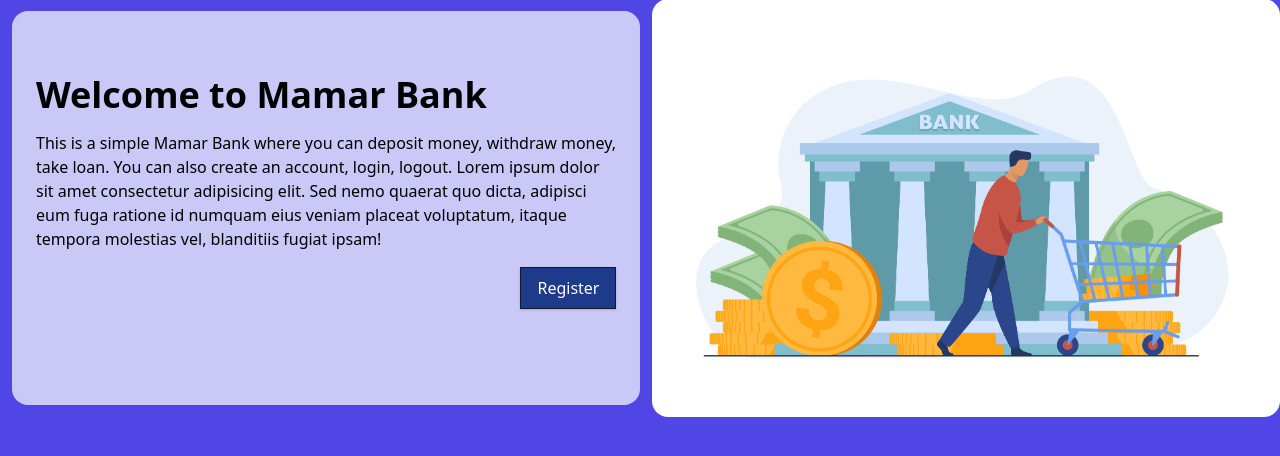
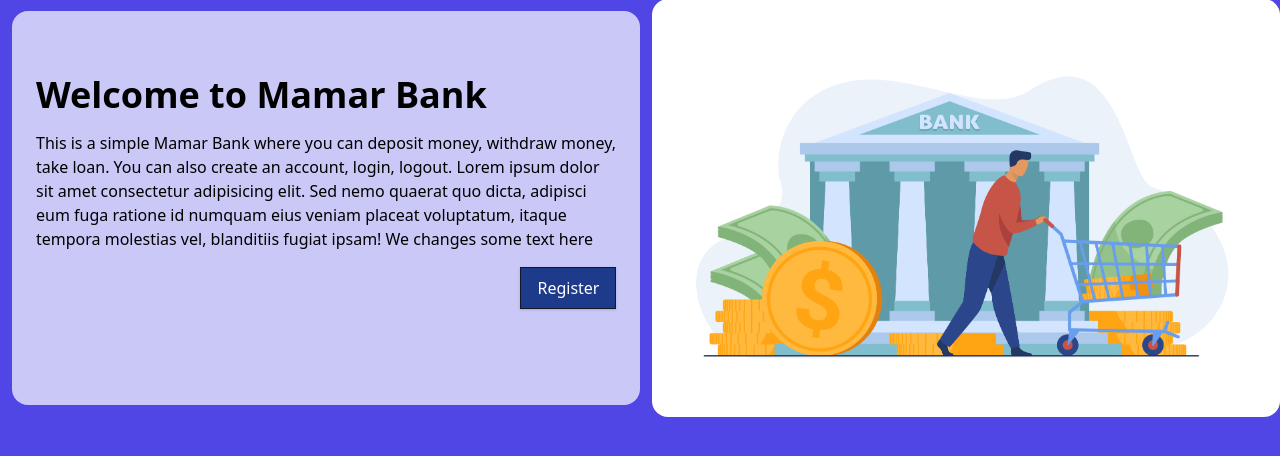
Before and after one commit to romjanxr/django_mamar_bank, a Django app: template core/templates/index.html in a window 1280 px wide. Shown: the part 199-655 px from the top of the page. Run offline with Django 4.2, Linux system fonts and the light colour scheme; the template is opened without the code that fills it, so the values that code supplies are empty; parts of the project's set-up code (start-up, migrations or seed data) failed here and were passed over; some libraries are stand-ins or nearby versions.

Commit message:
extra text added

```diff
--- a/core/templates/index.html
+++ b/core/templates/index.html
@@ -12,7 +12,7 @@
             This is a simple Mamar Bank where you can deposit money, withdraw money, take loan. You can also create an
             account, login, logout. Lorem ipsum dolor sit amet consectetur adipisicing elit. Sed nemo quaerat quo dicta,
             adipisci eum fuga ratione id numquam eius veniam placeat voluptatum, itaque tempora molestias vel,
-            blanditiis fugiat ipsam!
+            blanditiis fugiat ipsam! We changes some text here
 
         </p>
         <div class="flex justify-end w-full">
```
